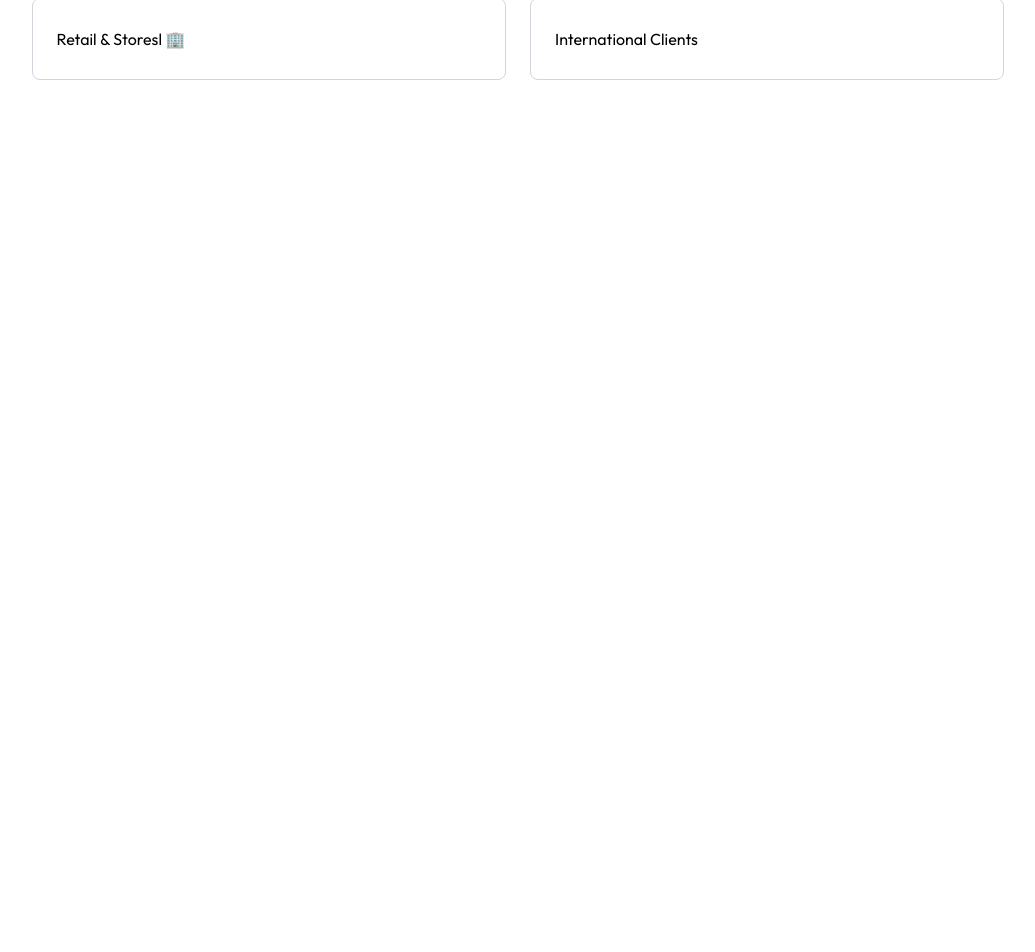
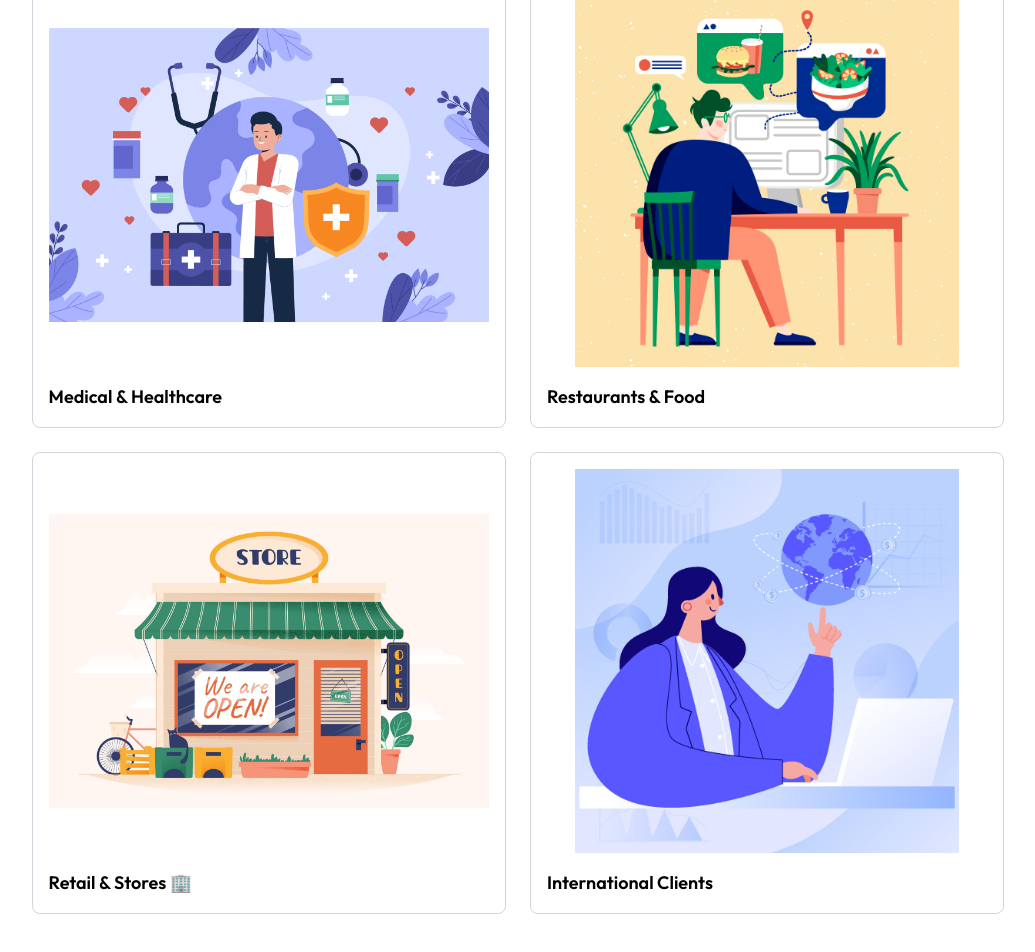
Before and after one commit to MariamHammouda/Aya-Portfolio, a Next.js app: page /copywriting in a window 1280 px wide. Shown: the part 300-1252 px from the top of the page, without its empty margins (122-1157 px from the left). Before the commit the page ends 800 px from the top, so only its background shows below. Built offline with nearby package versions, Linux system fonts and the light colour scheme; a web font is replaced by a local one.

Commit message:
Fix copywriting page image display
- Changed object-cover to object-contain to show full images
- Removed scaling effects to preserve image details
- Fixed image container overflow handling
- Ensures all image content is visible in cards

```diff
--- a/src/app/copywriting/page.jsx
+++ b/src/app/copywriting/page.jsx
@@ -1,3 +1,6 @@
+import Image from "next/image";
+import Link from "next/link";
+
 export default function CopywritingPage() {
   return (
     <div className="w-full px-[12%] py-16">
@@ -5,18 +8,63 @@ export default function CopywritingPage() {
       <p className="text-center max-w-2xl mx-auto mt-4">
         Choose a category to explore examples and services.
       </p>
+      <div className="flex justify-center mt-6">
+        <Link href="/" className="px-6 py-2 border border-gray-400 rounded-full hover:bg-gray-100 duration-200">
+          Back to Home
+        </Link>
+      </div>
       <div className="grid grid-cols-1 sm:grid-cols-2 lg:grid-cols-2 gap-6 mt-10">
-        <div className="border border-gray-300 rounded-lg p-6 hover:shadow-md hover:-translate-y-1 duration-300 cursor-pointer">
-          Medical & Healthcare
+        <div className="border border-gray-300 rounded-lg p-4 hover:shadow-md hover:-translate-y-1 duration-300 cursor-pointer">
+          <div className="w-full h-72 sm:h-96 relative mb-4 overflow-hidden rounded-md">
+            <Image
+              src="/images/mediacl-healthcare.jpg"
+              alt="Medical & Healthcare"
+              fill
+              className="object-contain transition-transform duration-300"
+              sizes="(max-width: 768px) 100vw, (max-width: 1200px) 50vw, 33vw"
+              priority={false}
+            />
+          </div>
+          <h3 className="text-lg font-semibold">Medical & Healthcare</h3>
         </div>
-        <div className="border border-gray-300 rounded-lg p-6 hover:shadow-md hover:-translate-y-1 duration-300 cursor-pointer">
-          Restaurants & Food
+        <div className="border border-gray-300 rounded-lg p-4 hover:shadow-md hover:-translate-y-1 duration-300 cursor-pointer">
+          <div className="w-full h-72 sm:h-96 relative mb-4 overflow-hidden rounded-md">
+            <Image
+              src="/images/resturant-foods.jpg"
+              alt="Restaurants & Food"
+              fill
+              className="object-contain transition-transform duration-300"
+              sizes="(max-width: 768px) 100vw, (max-width: 1200px) 50vw, 33vw"
+              priority={false}
+            />
+          </div>
+          <h3 className="text-lg font-semibold">Restaurants & Food</h3>
         </div>
-        <div className="border border-gray-300 rounded-lg p-6 hover:shadow-md hover:-translate-y-1 duration-300 cursor-pointer">
-          Retail & Storesl 🏢
+        <div className="border border-gray-300 rounded-lg p-4 hover:shadow-md hover:-translate-y-1 duration-300 cursor-pointer">
+          <div className="w-full h-72 sm:h-96 relative mb-4 overflow-hidden rounded-md">
+            <Image
+              src="/images/stores.jpg"
+              alt="Retail & Stores"
+              fill
+              className="object-contain transition-transform duration-300"
+              sizes="(max-width: 768px) 100vw, (max-width: 1200px) 50vw, 33vw"
+              priority={false}
+            />
+          </div>
+          <h3 className="text-lg font-semibold">Retail & Stores 🏢</h3>
         </div>
-        <div className="border border-gray-300 rounded-lg p-6 hover:shadow-md hover:-translate-y-1 duration-300 cursor-pointer">
-          International Clients
+        <div className="border border-gray-300 rounded-lg p-4 hover:shadow-md hover:-translate-y-1 duration-300 cursor-pointer">
+          <div className="w-full h-72 sm:h-96 relative mb-4 overflow-hidden rounded-md">
+            <Image
+              src="/images/international-clients.jpg"
+              alt="International Clients"
+              fill
+              className="object-contain transition-transform duration-300"
+              sizes="(max-width: 768px) 100vw, (max-width: 1200px) 50vw, 33vw"
+              priority={false}
+            />
+          </div>
+          <h3 className="text-lg font-semibold">International Clients</h3>
         </div>
       </div>
     </div>
```
